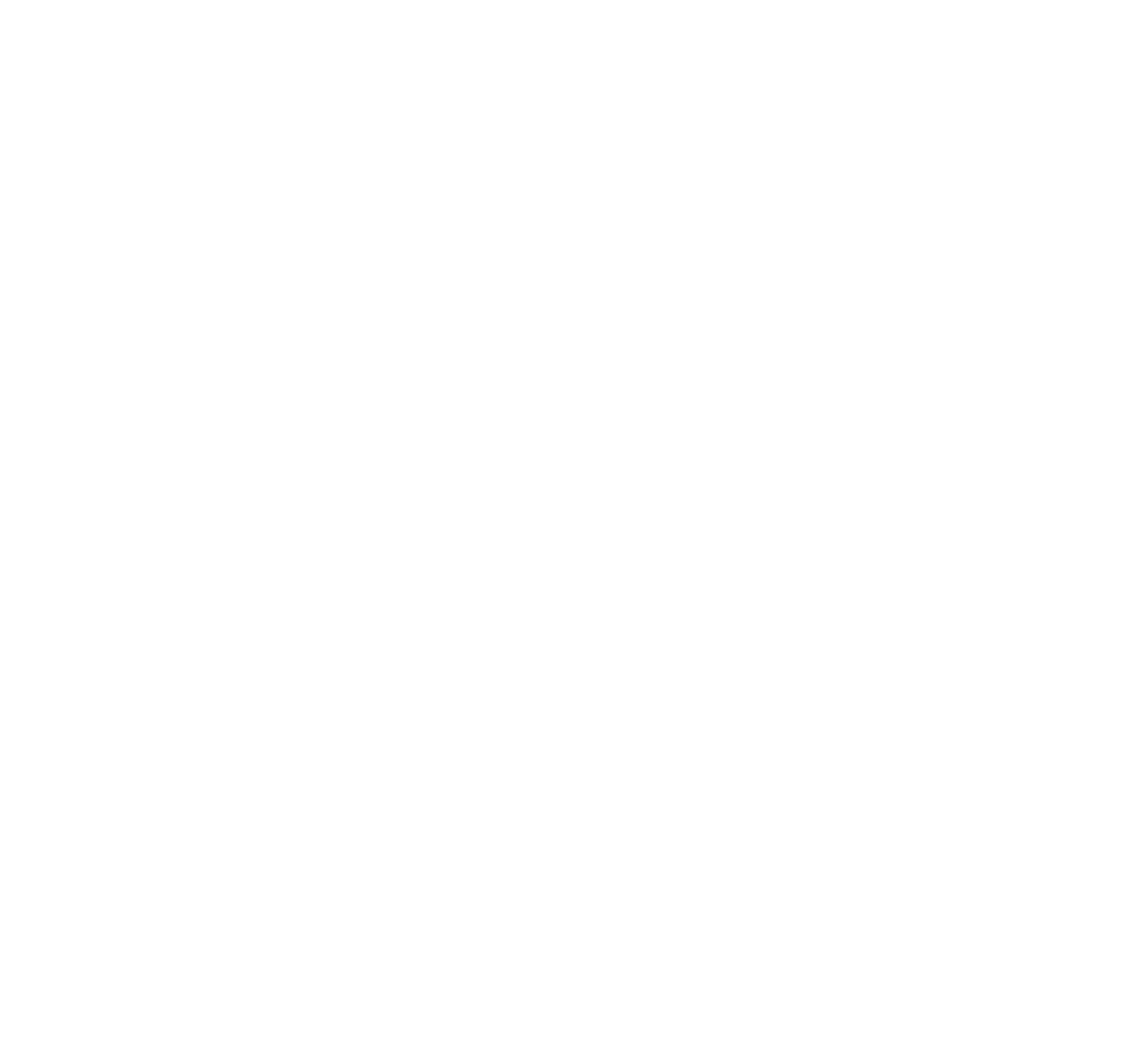
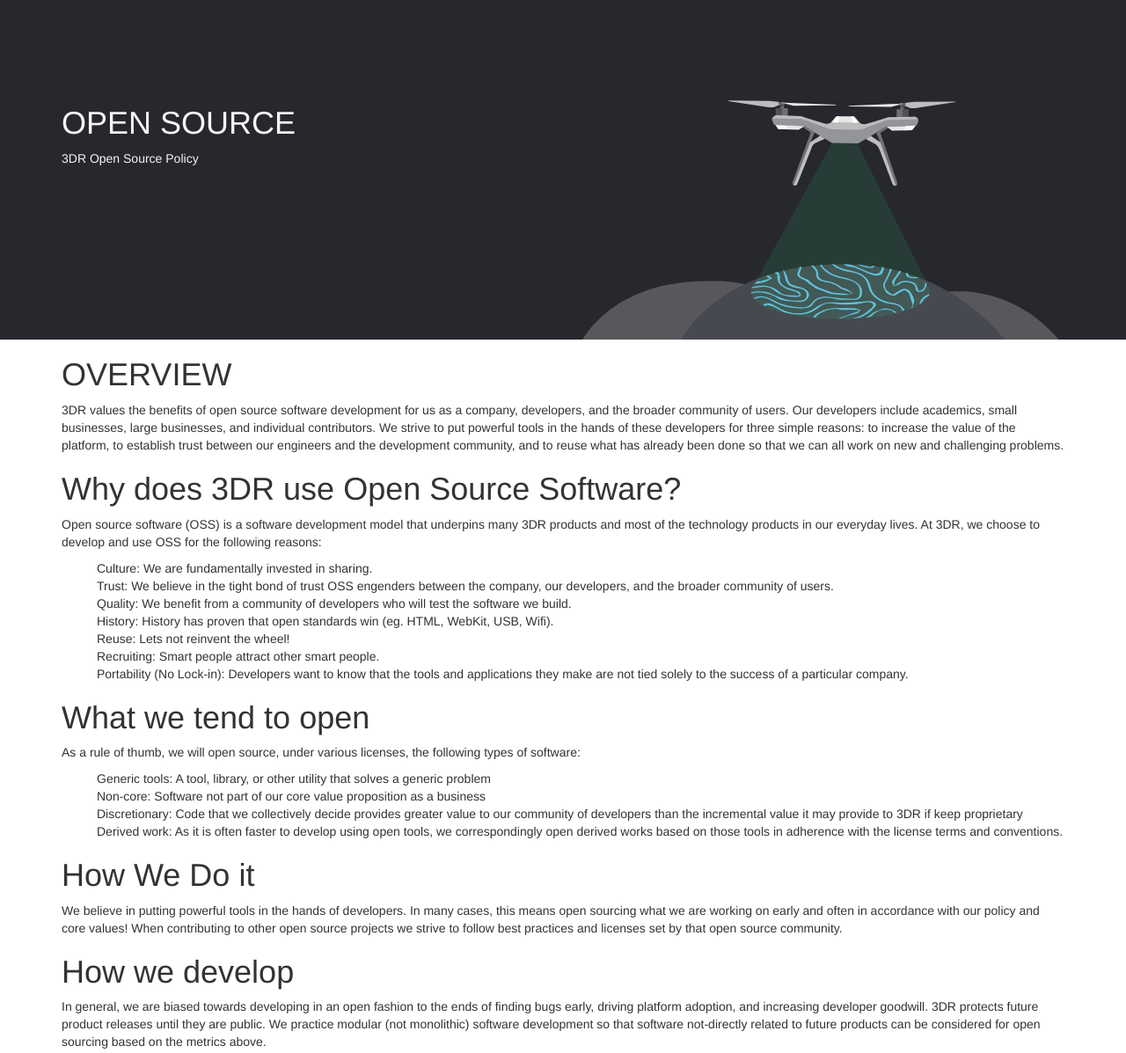
Before and after one commit to kaitlynhova/3dr-opensource, a plain HTML site: page index.html in a window 1280 px wide. Shown: the whole page at 88% size. Before the commit the page ends 800 px from the top, so only its background shows below. Drawn offline with Linux system fonts and the light colour scheme.

Commit message:
adding copy

```diff
--- a/index.html
+++ b/index.html
@@ -2,3 +2,56 @@
   <link rel="stylesheet" type="text/css" href="style.css">
   <link rel="stylesheet" type="text/css" href="bootstrap.css">
 </head>
+
+
+<div id="hero-area">
+  <div class="container">
+    <div class="row">
+      <div class="col-md-6 hidden-md hidden-lg">
+        <img class="hero-image" src="images/opensource-hero-img.svg">
+      </div>
+      <div class="col-md-6">
+        <h1>OPEN SOURCE</h1>
+        <p>3DR Open Source Policy</p>
+        <p>
+      </div>
+      <div class="col-md-6 hidden-sm hidden-xs">
+        <img class="hero-image" src="images/opensource-hero-img.svg">
+      </div>
+    </div>
+  </div>
+</div>
+
+<div id="text-area">
+  <div class="container">
+    <h1>OVERVIEW</h1>
+    <p>3DR values the benefits of open source software development for us as a company, developers, and the broader community of users. Our developers include academics, small businesses, large businesses, and individual contributors. We strive to put powerful tools in the hands of these developers for three simple reasons: to increase the value of the platform, to establish trust between our engineers and the development community, and to reuse what has already been done so that we can all work on new and challenging problems.</p>
+
+    <h1>Why does 3DR use Open Source Software?</h1>
+    <p>Open source software (OSS) is a software development model that underpins many 3DR products and most of the technology products in our everyday lives. At 3DR, we choose to develop and use OSS for the following reasons:</p>
+    <ul>
+      <li>Culture: We are fundamentally invested in sharing.</li>
+      <li>Trust: We believe in the tight bond of trust OSS engenders between the company, our developers, and the broader community of users.</li>
+      <li>Quality: We benefit from a community of developers who will test the software we build.</li>
+      <li>History: History has proven that open standards win (eg. HTML, WebKit, USB, Wifi).</li>
+      <li>Reuse: Lets not reinvent the wheel!</li>
+      <li>Recruiting: Smart people attract other smart people.</li>
+      <li>Portability (No Lock-in): Developers want to know that the tools and applications they make are not tied solely to the success of a particular company.</li>
+    </ul>
+
+    <h1> What we tend to open</h1>
+    <p>As a rule of thumb, we will open source, under various licenses, the following types of software:</p>
+    <ul>
+      <li>Generic tools: A tool, library, or other utility that solves a generic problem </li>
+      <li>Non-core: Software not part of our core value proposition as a business</li>
+      <li>Discretionary: Code that we collectively decide provides greater value to our community of developers than the incremental value it may provide to 3DR if keep proprietary</li>
+      <li>Derived work: As it is often faster to develop using open tools, we correspondingly open derived works based on those tools in adherence with the license terms and conventions.</li>
+    </ul>
+
+    <h1>How We Do it</h1>
+    <p>We believe in putting powerful tools in the hands of developers.  In many cases, this means open sourcing what we are working on early and often in accordance with our policy and core values!  When contributing to other open source projects we strive to follow best practices and licenses set by that open source community.</p>
+
+    <h1>How we develop</h1>
+    <p>In general, we are biased towards developing in an open fashion to the ends of finding bugs early, driving platform adoption, and increasing developer goodwill. 3DR protects future product releases until they are public. We practice modular (not monolithic) software development so that software not-directly related to future products can be considered for open sourcing based on the metrics above.</p>
+  </div><!-- /container-->
+</div><!-- /container-->
--- a/style.css
+++ b/style.css
@@ -0,0 +1,15 @@
+/* HERO AREA*/
+
+#hero-area{
+  background-color: #27282d;
+  color: whitesmoke;
+  padding-top: 100px;
+}
+.hero-image{
+  width: 100%;
+}
+
+
+#text-area ul{
+  list-style: none;
+}
```
Also changed, not shown: images/opensource-hero-img.svg (added).
